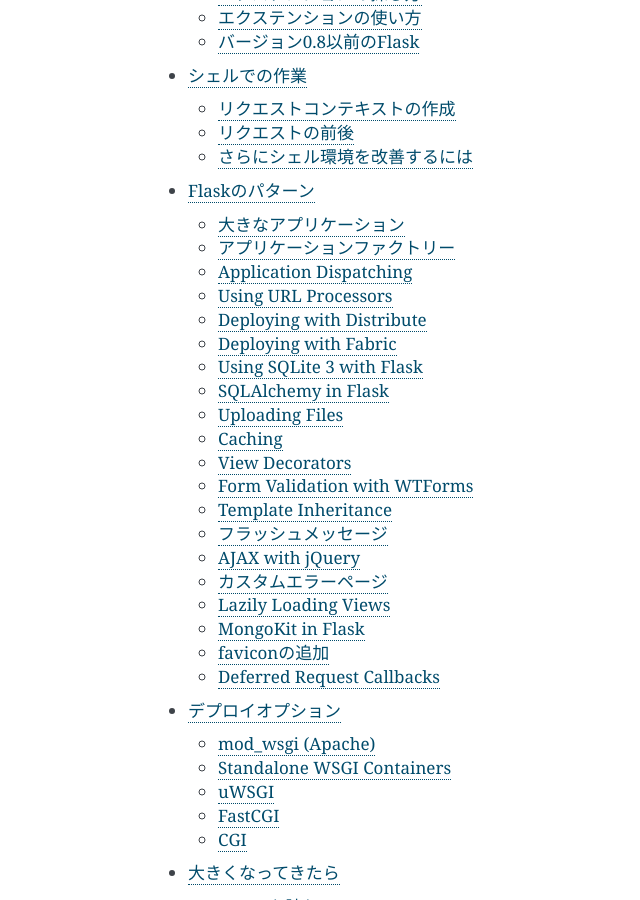
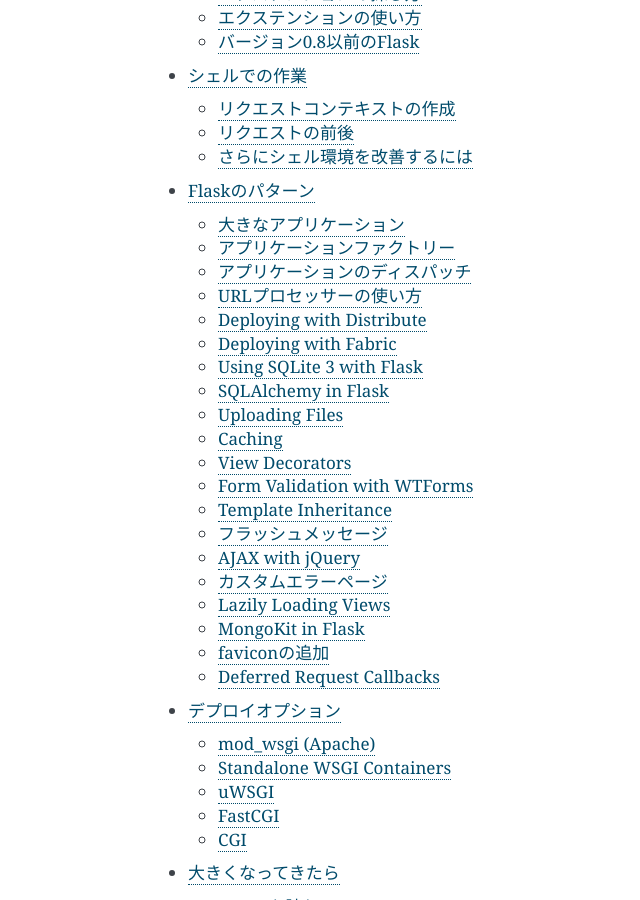
Before and after one commit to tokuda109/flask-docs-ja, a Sphinx documentation site: the page built from docs/index.rst, in a window 1280 px wide and 900 px high, scrolled down 3571 px. Shown: the whole window, without its empty margins (262-902 px from the left). Built offline with Sphinx 7.4.7, drawn with Linux system fonts in a browser that asks for light colours; pages that are not in the unit, such as notebooks, are missing from menus; some of the changed lines change nothing that is shown.

Commit message:
Translated partway

```diff
--- a/docs/patterns/appdispatch.rst
+++ b/docs/patterns/appdispatch.rst
@@ -1,7 +1,10 @@
 .. _app-dispatch:
 
-Application Dispatching
-=======================
+アプリケーションのディスパッチ
+==================================
+
+.. Application Dispatching
+   =======================
 
 Application dispatching is the process of combining multiple Flask
 applications on the WSGI level.  You can not only combine Flask
--- a/docs/patterns/urlprocessors.rst
+++ b/docs/patterns/urlprocessors.rst
@@ -1,5 +1,9 @@
-Using URL Processors
-====================
+.. Using URL Processors
+   ====================
+
+URLプロセッサーの使い方
+===============================
+
 
 .. versionadded:: 0.7
 
@@ -9,14 +13,25 @@
 bunch of URLs that have the language code in it but you don't want to have
 to handle it in every single function yourself.
 
-URL processors are especially helpful when combined with blueprints.  We
-will handle both application specific URL processors here as well as
-blueprint specifics.
+Flask 0.7でURLプロセッサーの機能を追加しました。
+アイデア
 
-Internationalized Application URLs
-----------------------------------
+.. URL processors are especially helpful when combined with blueprints.  We
+   will handle both application specific URL processors here as well as
+   blueprint specifics.
 
-Consider an application like this::
+URLプロセッサーはBlueprintsを組み合わせるときに特に便利です。
+アプリケーションに固有のURLプロセッサーだけでなく、Blueprintsに固有のURLも同じように処理することができます。
+
+.. Internationalized Application URLs
+   ----------------------------------
+
+アプリケーションの国際化されたURL
+-------------------------------------
+
+.. Consider an application like this::
+
+以下のようなアプリケーションの場合を考えてみましょう。 ::
 
     from flask import Flask, g
 
@@ -32,17 +47,25 @@
         g.lang_code = lang_code
         ...
 
-This is an awful lot of repetition as you have to handle the language code
-setting on the :data:`~flask.g` object yourself in every single function.
-Sure, a decorator could be used to simplify this, but if you want to
-generate URLs from one function to another you would have to still provide
-the language code explicitly which can be annoying.
+.. This is an awful lot of repetition as you have to handle the language code
+   setting on the :data:`~flask.g` object yourself in every single function.
+   Sure, a decorator could be used to simplify this, but if you want to
+   generate URLs from one function to another you would have to still provide
+   the language code explicitly which can be annoying.
 
-For the latter, this is where :func:`~flask.Flask.url_defaults` functions
-come in.  They can automatically inject values into a call for
-:func:`~flask.url_for` automatically.  The code below checks if the
-language code is not yet in the dictionary of URL values and if the
-endpoint wants a value named ``'lang_code'``::
+これは、全ての単一の関数で自分で :data:`~flask.g` オブジェクトの言語コードの設定を処理する必要があるので、繰り返し出てきます。
+確かに、デコレーターはこれを簡潔にすることができますが、一つの関数から別のURLを生成したい場合は、
+明示的に言語コード教える必要があるので、煩わしいです。
+
+.. For the latter, this is where :func:`~flask.Flask.url_defaults` functions
+   come in.  They can automatically inject values into a call for
+   :func:`~flask.url_for` automatically.  The code below checks if the
+   language code is not yet in the dictionary of URL values and if the
+   endpoint wants a value named ``'lang_code'``::
+
+後者の場合、 :func:`~flask.Flask.url_defaults` 関数は。
+それらは、 :func:`~flask.url_for` を自動的に呼び出すことで値を自動的に代入することができます。
+言語コードはまだURLを値に持つ辞書ではなく、以下のコードをチェックして下さい。
 
     @app.url_defaults
     def add_language_code(endpoint, values):
@@ -95,15 +118,22 @@
     def about():
         ...
 
-Internationalized Blueprint URLs
---------------------------------
+.. Internationalized Blueprint URLs
+   --------------------------------
 
-Because blueprints can automatically prefix all URLs with a common string
-it's easy to automatically do that for every function.  Furthermore
-blueprints can have per-blueprint URL processors which removes a whole lot
-of logic from the :meth:`~flask.Flask.url_defaults` function because it no
-longer has to check if the URL is really interested in a ``'lang_code'``
-parameter::
+Blueprintsの国際化されたURL
+-----------------------------------
+
+.. Because blueprints can automatically prefix all URLs with a common string
+   it's easy to automatically do that for every function.  Furthermore
+   blueprints can have per-blueprint URL processors which removes a whole lot
+   of logic from the :meth:`~flask.Flask.url_defaults` function because it no
+   longer has to check if the URL is really interested in a ``'lang_code'``
+   parameter::
+
+Blueprintsは一般的な文字列を全てのURLのプリフィックスに自動的に付けられるので、
+全ての関数を簡単に自動化することができます。
+その上、Blueprintsは ::
 
     from flask import Blueprint, g
 
```
